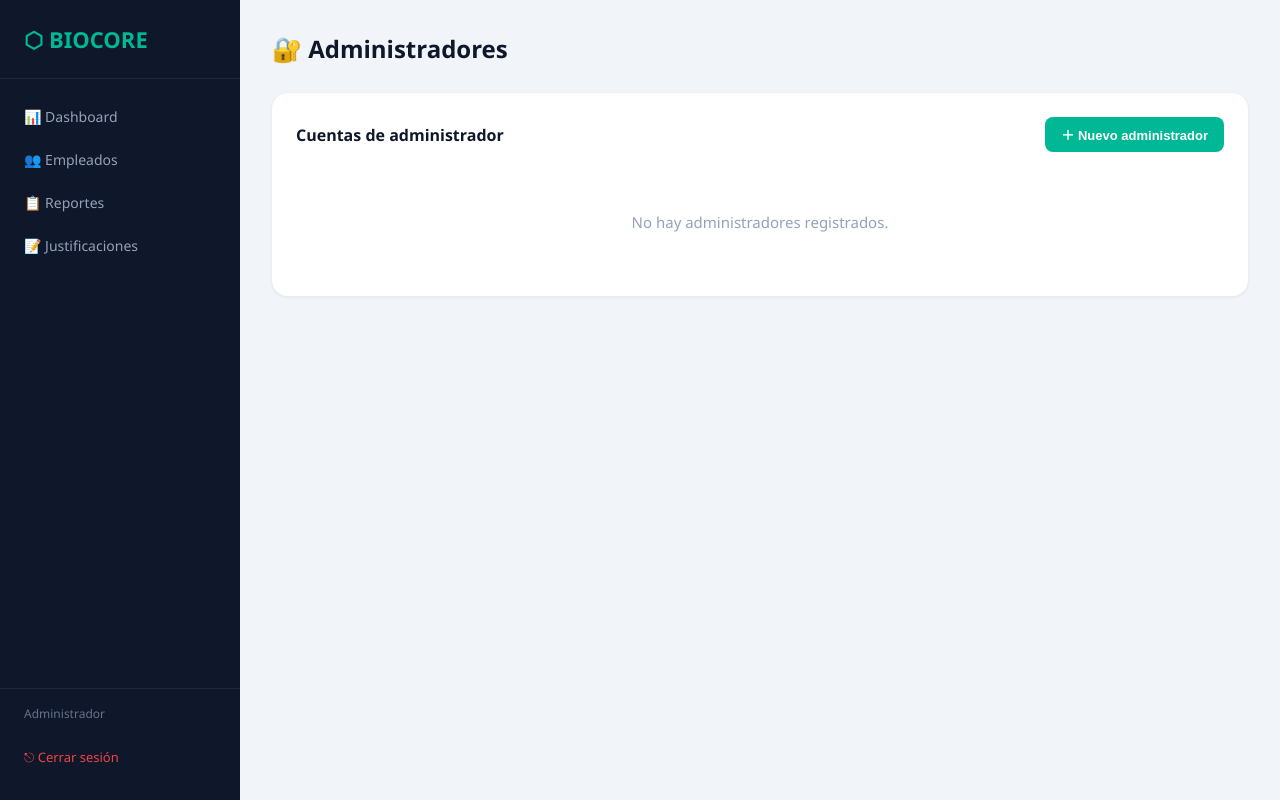
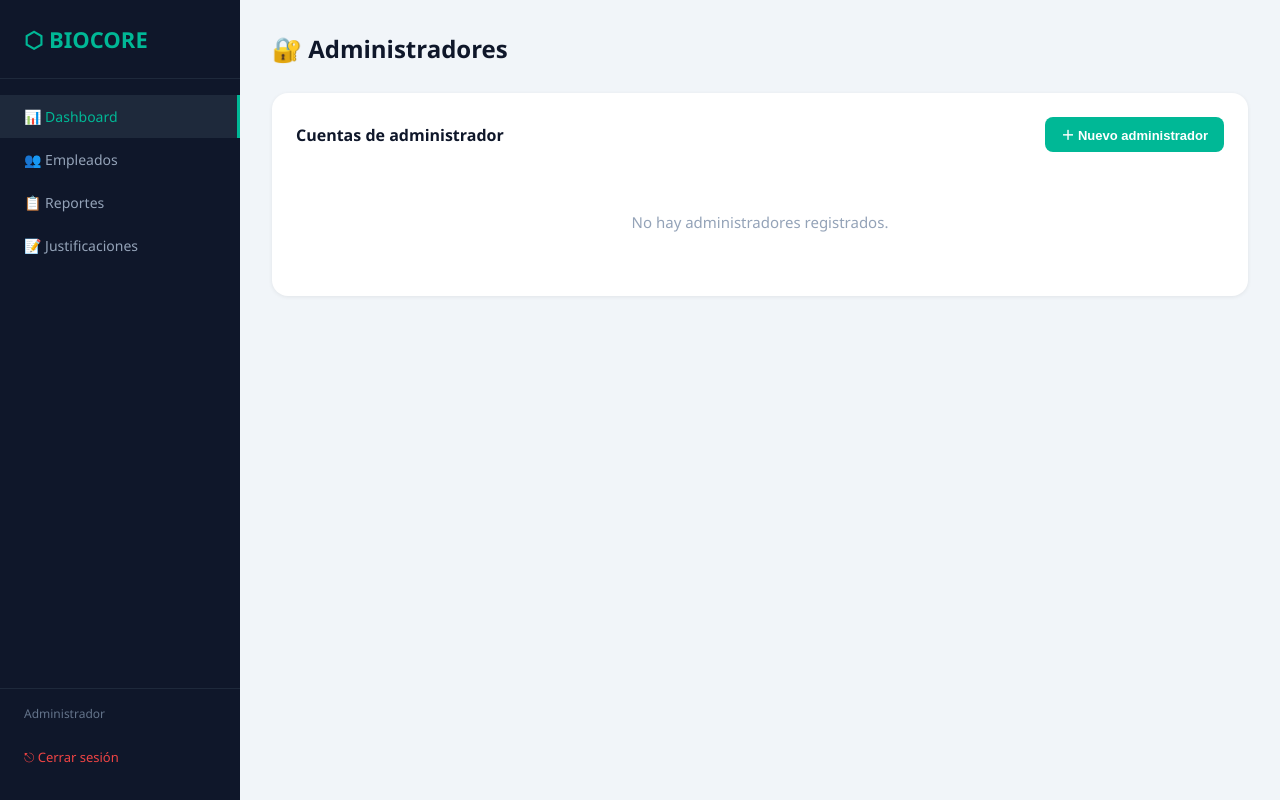
Before and after one commit to FernandoSerrano07/BIOCORE, a FastAPI app: template backend/templates/admin_admins.html in a window 1280 px wide. Run offline with FastAPI, Linux system fonts and the light colour scheme; the template is opened without the code that fills it, so the values that code supplies are empty; parts of the project's set-up code (start-up, migrations or seed data) failed here and were passed over; some libraries are stand-ins or nearby versions.

Commit message:
Update admin_admins.html

```diff
--- a/backend/templates/admin_admins.html
+++ b/backend/templates/admin_admins.html
@@ -113,13 +113,14 @@
 <div class="sidebar">
     <div class="logo">⬡ BIOCORE</div>
     <nav>
-        <a href="/admin/dashboard">📊 Dashboard</a>
+        <a href="/admin/dashboard" class="activo">📊 Dashboard</a>
         <a href="/admin/usuarios">👥 Empleados</a>
         <a href="/admin/reportes">📋 Reportes</a>
         <a href="/admin/justificaciones">📝 Justificaciones</a>
         {% if admin.es_superadmin %}
-        <a href="/admin/admins" class="activo">🔐 Administradores</a>
-        <a href="/admin/auditoria">🛡️ Auditoría</a>
+            <a href="/admin/sucursales">🏢 Sucursales</a>
+            <a href="/admin/admins">🔐 Administradores</a>
+            <a href="/admin/auditoria">🛡️ Auditoría</a>
         {% endif %}
     </nav>
     <div class="admin-info">
```
